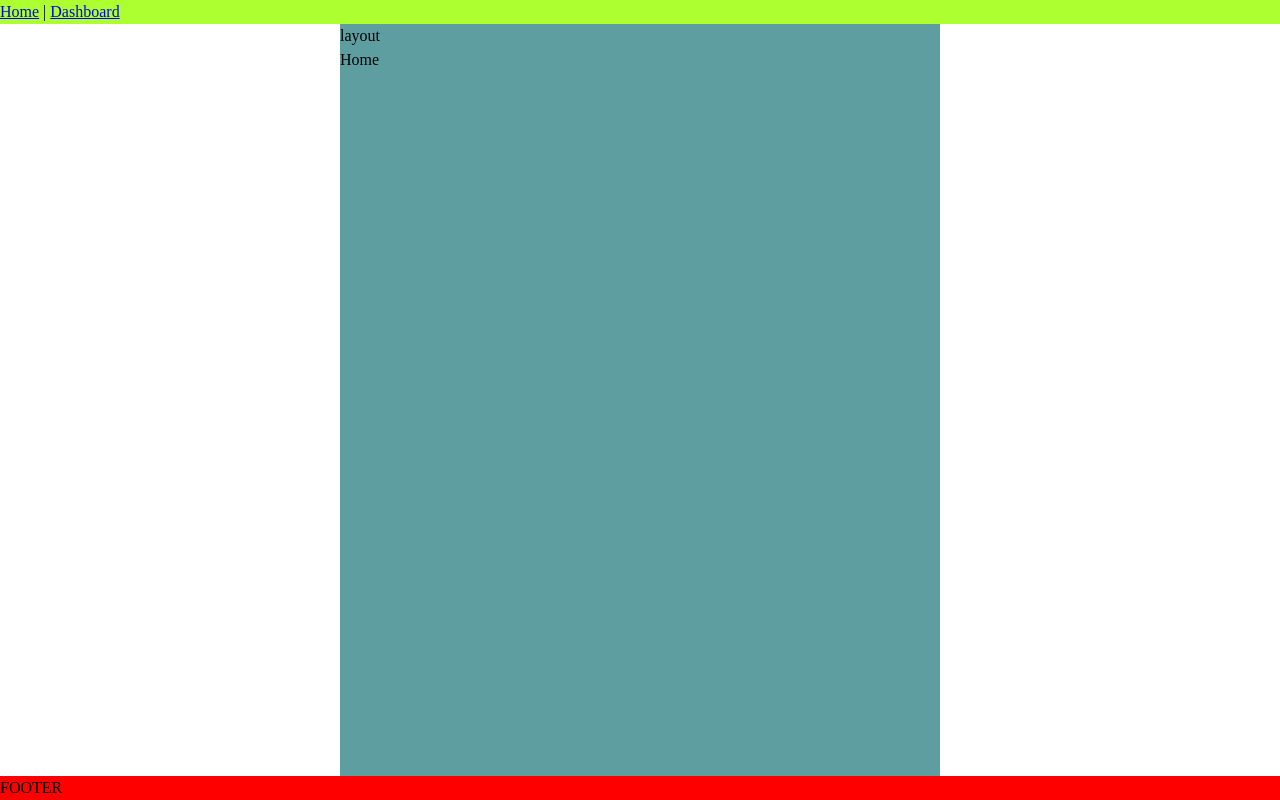
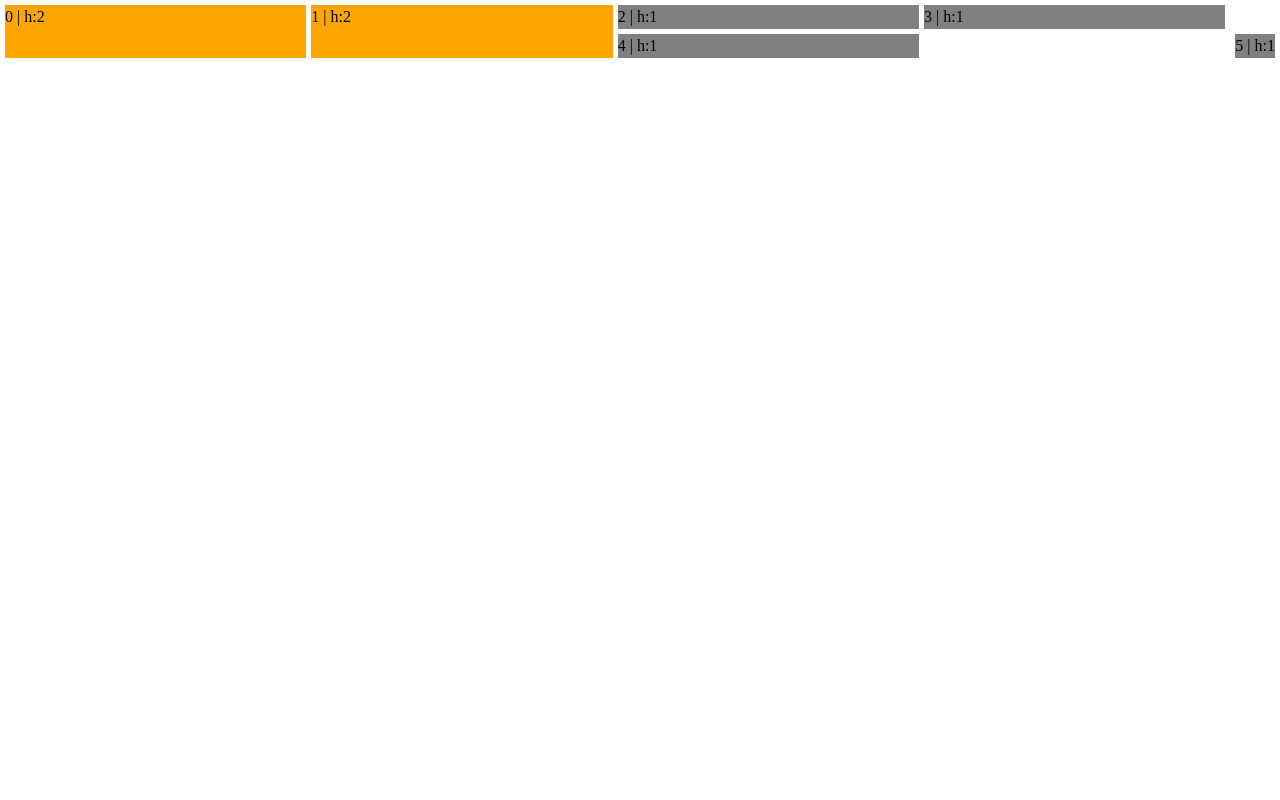
Before and after one commit to andiwilflly/test, a React (Create React App) app: page / in a window 1280 px wide. Built offline with nearby package versions, Linux system fonts and the light colour scheme; no server answers; what miragejs would draw is missing.

Commit message:
Add logic

```diff
--- a/package.json
+++ b/package.json
@@ -11,8 +11,10 @@
     "mobx": "6.0.1",
     "mobx-react": "^7.0.0",
     "mobx-state-tree": "^4.0.1-rc.1",
+    "nuka-carousel": "^4.7.1",
     "react": "^17.0.1",
     "react-dom": "^17.0.1",
+    "react-responsive": "^8.1.0",
     "react-scripts": "4.0.0",
     "web-vitals": "^0.2.4"
   },
--- a/public/index.html
+++ b/public/index.html
@@ -26,6 +26,8 @@
     -->
     <title>Yo Food</title>
   </head>
-  <body id="root">
+  <body>
+    <div id="root">
+    </div>
   </body>
 </html>
--- a/src/App.js
+++ b/src/App.js
@@ -1,29 +1,68 @@
-import React from "react";
-// Components
-import Header from "components/Header.component";
-import Layout from "components/Layout.component";
-import Footer from "components/Footer.component";
+import React from 'react';
 
 
 class App extends React.Component {
 
-    componentDidMount() {
-        window.fetch("/api/user")
-            .then((res) => res.json())
-            .then((json) => {
-                console.log(json, 4242);
-            })
-    }
+    render() {
+        const mediaItemsInRow = 4;
 
-    render() {
+        let arr = [{w:1,h:1}, {w:1,h:1}, {w:1,h:1}, {w:1,h:1}, {w:1,h:1},  {w:1,h:1}];
+        const itemsInRow = arr.length < mediaItemsInRow ? arr.length : mediaItemsInRow;
+        const emptySlots = Math.ceil(arr.length/itemsInRow) * itemsInRow - arr.length;
+        let currX = { 0: 0 };
+
+        arr = arr.map((item, i)=> ({
+            ...item,
+            h: emptySlots > i ? item.h+1 : item.h
+        }))
+
+        console.log(emptySlots, 'emptySlots');
+        console.log(itemsInRow, 'itemsInRow');
 
         return (
-            <>
-                <Header />
-                <Layout />
-                <Footer />
-            </>
-        );
+            <div style={{
+                margin: 5,
+                display: 'grid',
+                gridTemplateColumns: `repeat(${itemsInRow}, 1fr)`,
+                gridTemplateRows: `repeat(${itemsInRow}, 1fr)`,
+                gridColumnGap: '5px',
+                gridRowGap: '5px'
+            }}>
+                { arr.map(({ w, h }, i) => {
+                    let x = 0;
+
+                    while(x < 10 && arr[(i+x)-itemsInRow]?.h === 2) {
+                        console.log('||||', x);
+                        x+=1;
+                    }
+
+                    const isPrevHeight = arr[i-itemsInRow]?.h === 2;
+
+                    const row = Math.ceil((i+1) / itemsInRow);
+
+                    console.log(currX[row] || w, isPrevHeight, 'x:', x);
+
+                    currX[row] = currX[row] ? currX[row]+w : w;
+                    if(isPrevHeight) currX[row]+= emptySlots;
+
+                    const x1 = currX[row];
+                    const y1 = row;
+                    const x2 =  currX[row]+w;
+                    const y2 = row + h;
+
+                    return (
+                        <div key={i}
+                             style={{
+                                 background: h === 1 ? 'gray' : 'orange',
+                                 gridArea: `${y1} / ${x1} / ${y2} / ${x2}`
+                             }}>
+                            {i} | h:{h}
+                            {/*{ `x:${x1} y:${y1} / x:${x2} y:${y2}` }*/}
+                        </div>
+                    );
+                }) }
+            </div>
+        )
     }
 }
 
--- a/src/components/Layout.component.js
+++ b/src/components/Layout.component.js
@@ -1,5 +1,7 @@
 import React from "react";
 import { observer } from "mobx-react";
+import MediaQuery from 'react-responsive';
+import Carousel from 'nuka-carousel';
 // Styles
 import "styles/scoped/Layout.scoped.css";
 // Components
@@ -14,7 +16,23 @@ class Layout extends React.Component {
         return (
             <section className="layout">
 
-               layout
+                <MediaQuery minWidth={725}>
+                    <p>You are a desktop or laptop</p>
+                </MediaQuery>
+
+                <MediaQuery minWidth={700} maxWidth={724}>
+                    <p>524</p>
+                </MediaQuery>
+
+                    <Carousel initialSlideHeight={400}>
+                        {/*<img src="https://via.placeholder.com/400/ffffff/c0392b/&text=slide1" />*/}
+                        {/*<img src="https://via.placeholder.com/400/ffffff/c0392b/&text=slide2" />*/}
+                        {/*<img src="https://via.placeholder.com/400/ffffff/c0392b/&text=slide3" />*/}
+                        {/*<img src="https://via.placeholder.com/400/ffffff/c0392b/&text=slide4" />*/}
+                        {/*<img src="https://via.placeholder.com/400/ffffff/c0392b/&text=slide5" />*/}
+                        {/*<img src="https://via.placeholder.com/400/ffffff/c0392b/&text=slide6" />*/}
+                    </Carousel>
+
 
                 <Router />
             </section>
--- a/src/styles/index.css
+++ b/src/styles/index.css
@@ -3,12 +3,20 @@
 @import "reset.css";
 @import "variables.css";
 
+html {
+    height: 100%;
+}
+
 body {
-    display: flex;
-    min-height: 100vh;
-    flex-direction: column;
+    height: 100%;
     -webkit-font-smoothing: antialiased;
     -moz-osx-font-smoothing: grayscale;
+}
+
+#root {
+    height: 100%;
+    display: flex;
+    flex-direction: column;
 }
 
 code {
```
Also changed, not shown: 1 other file (tests, documents, lock files or other folders).
